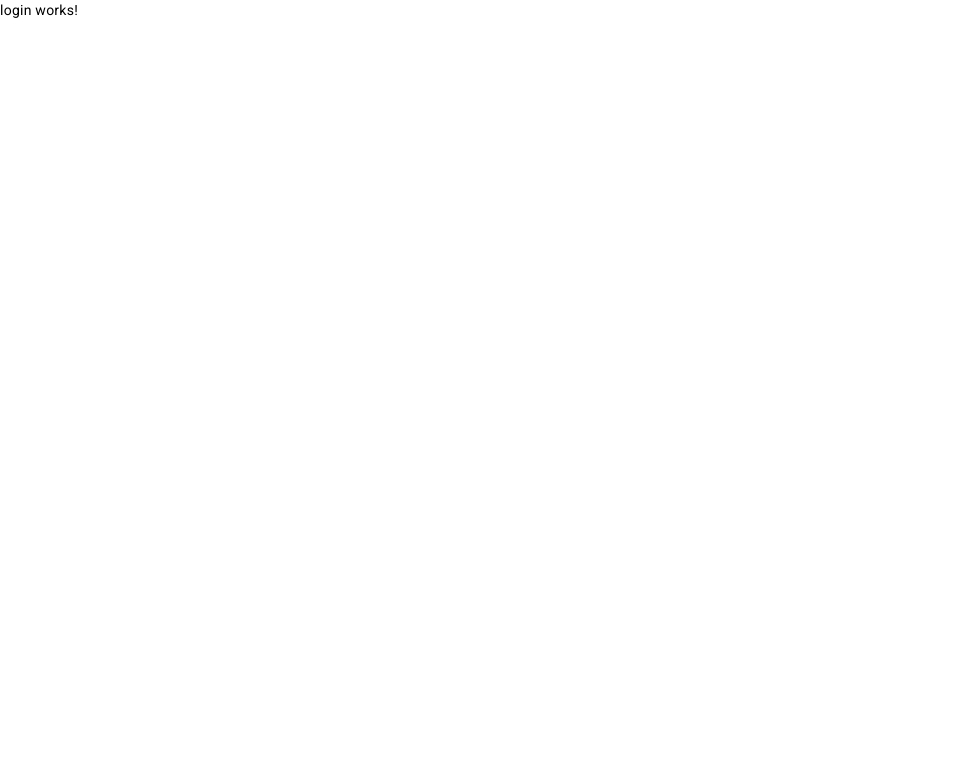
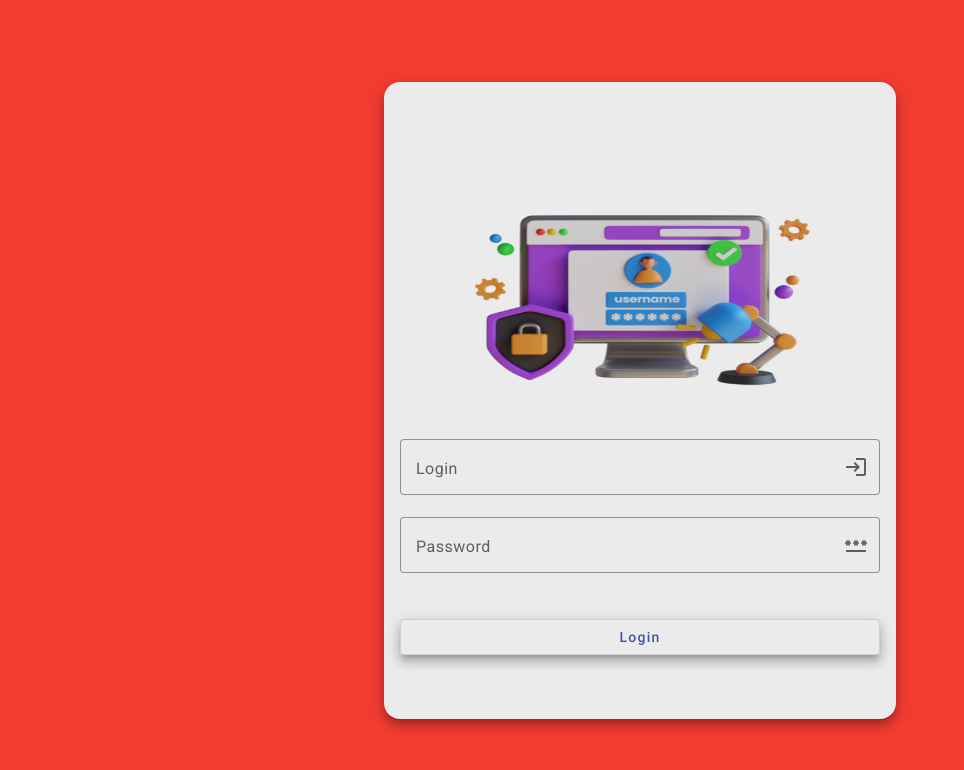
Before and after one commit to arturtarcisio/API-RESTful-para-Sistema-de-Usuarios-de-Carros, an Angular app in the folder frontend/: page /login in a window 1280 px wide. Shown: the top 770 px of the page, without its empty margins (0-964 px from the left). Built offline with nearby package versions, Linux system fonts and the light colour scheme.

Commit message:
HU54 - HTML e CSS do componente de login

```diff
--- a/frontend/src/app/components/login/login.component.css
+++ b/frontend/src/app/components/login/login.component.css
@@ -0,0 +1,39 @@
+.container {
+    height: 100%;
+    background: rgb(242, 60, 50);
+    display: flex;
+    align-items: center;
+    justify-content: center;
+ }
+
+ .form {
+    width: 30rem;
+    margin: auto;
+    background-color: rgb(235, 235, 235);
+    padding: 4rem 1rem;
+    border-radius: 1rem;
+ }
+
+ h1 {
+    width: 100%;
+    text-align: center;
+
+ }
+
+ img {
+    height: 15rem;
+    width: 100%;
+    margin: 1.5rem auto 1.5rem auto;
+ }
+
+ .full-width {
+    width: 100%;
+ }
+
+ button {
+    margin-top: 1.5rem;
+ }
+
+ mat-icon {
+    opacity: .6;
+ }
--- a/frontend/src/app/components/login/login.component.html
+++ b/frontend/src/app/components/login/login.component.html
@@ -1 +1,22 @@
-<p>login works!</p>
+<div class="container">
+    <form class="form mat-elevation-z8">
+
+        <img src="../../../assets/imglogin.webp" alt="Imagem de login">
+
+        <mat-form-field class="full-width" appearance="outline">
+          <mat-label>Login</mat-label>
+          <input matInput placeholder="Login">
+          <mat-icon matSuffix>login</mat-icon>
+       </mat-form-field>
+
+       <mat-form-field class="full-width" appearance="outline">
+          <mat-label>Password</mat-label>
+          <input type="password" matInput placeholder="*********">
+          <mat-icon matSuffix>password</mat-icon>
+       </mat-form-field>
+
+    <button class="full-width mat-elevation-z8" mat-stroked-button color="primary">Login</button>
+
+    </form>
+
+ </div>
```
Also changed, not shown: frontend/src/assets/imglogin.webp (added).
